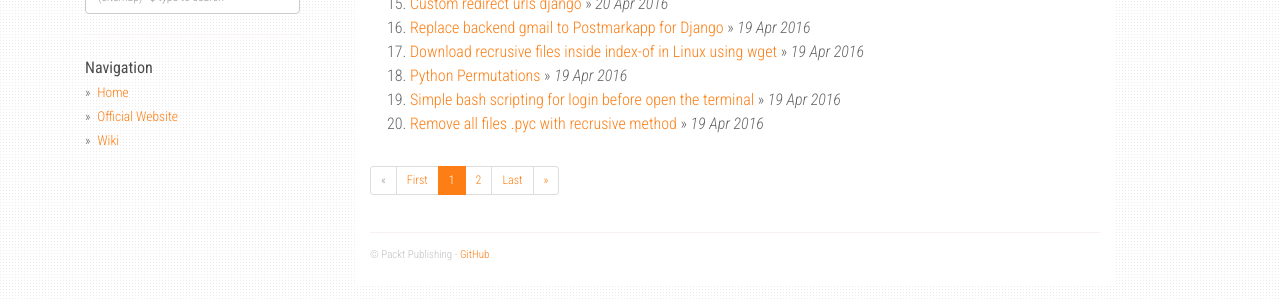
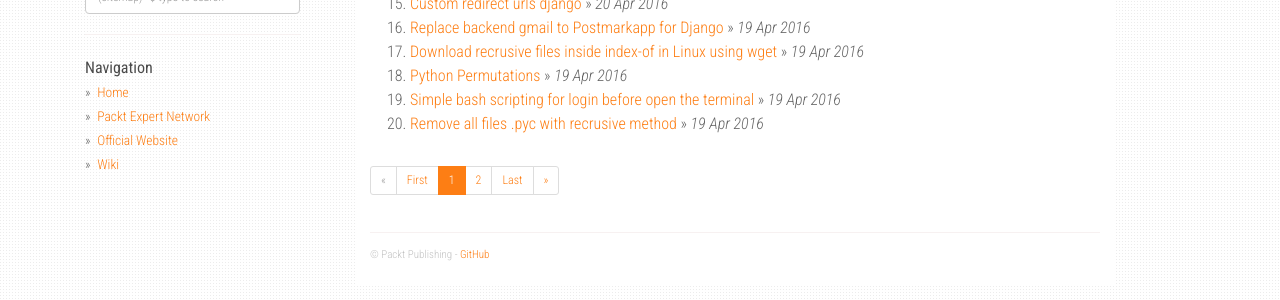
Before and after one commit to PacktPublishing/expert-insight, a Jekyll site: the page built from index.html, in a window 1280 px wide. Shown: the part 434-734 px from the top of the page. Built offline with Jekyll 4.4.1, drawn with Linux system fonts in a browser that asks for light colours; nearby versions of some CDN libraries; the list of posts is cut into pages by our own code.

Commit message:
Update _config.yml

```diff
--- a/_config.yml
+++ b/_config.yml
@@ -31,8 +31,10 @@ share:
   fb_appid: 1749788565247320
 
 urls:
+    - text: Packt Expert Network
+      url: sabypackt.github.io
     - text: Official Website
-      url: https://www.packtpub.com/
+      url: https://sabypackt.github.io/packt_expert_netwok
     - text: Wiki
       url: https://en.wikipedia.org/wiki/Packt
 
```
